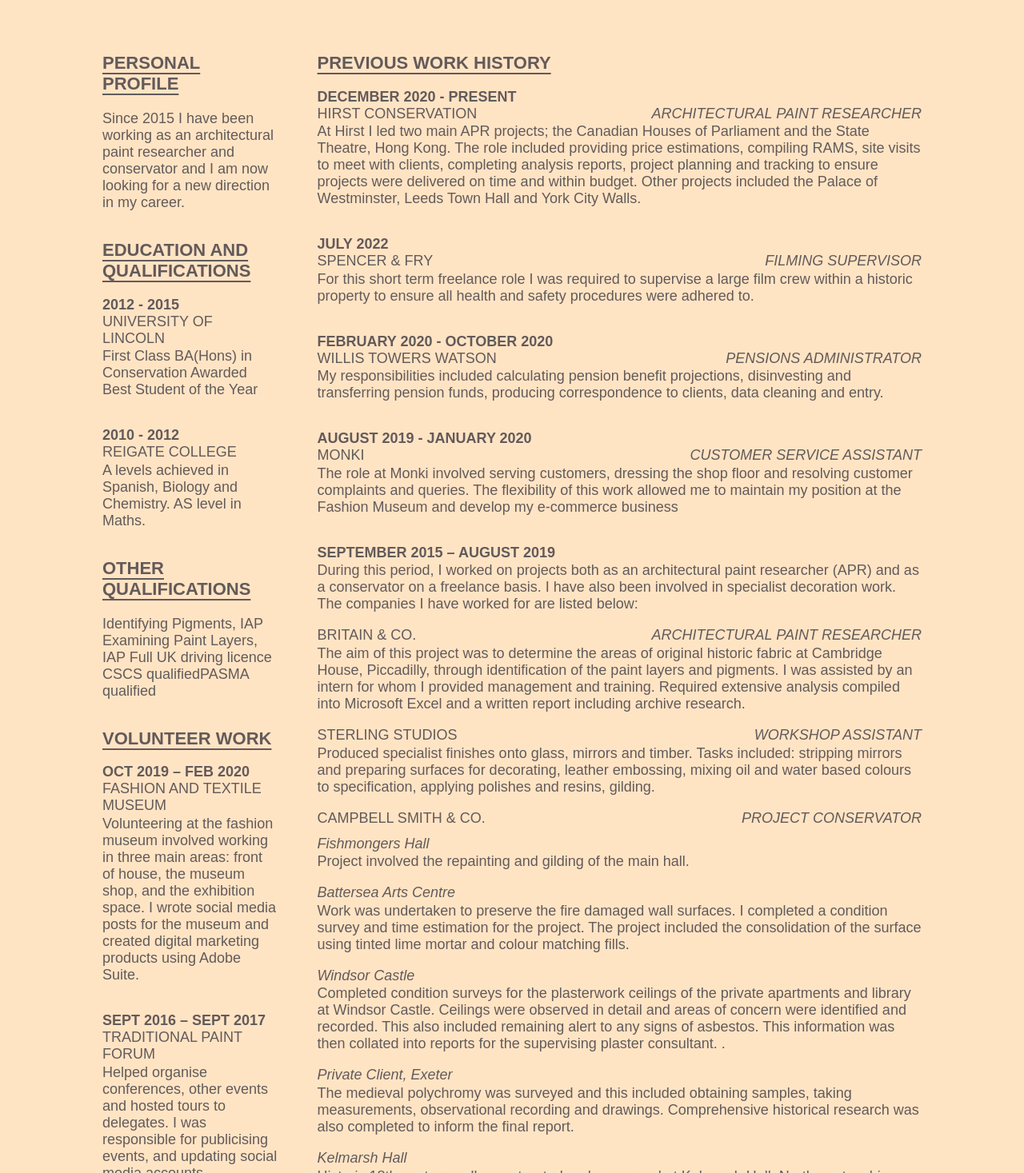
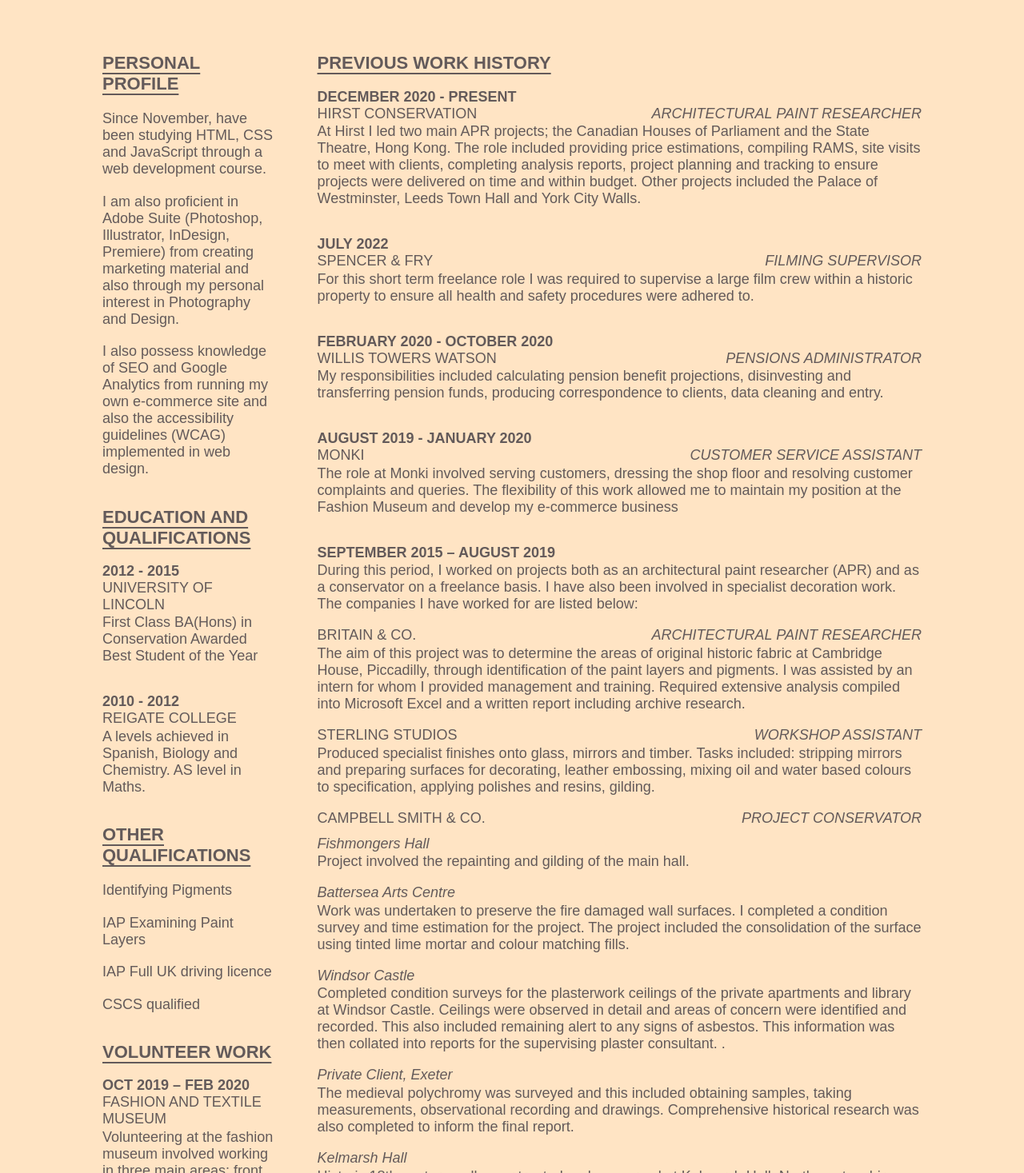
Before and after one commit to atkinsonc/curriculumvitae, a plain HTML site: page index.html in a window 1280 px wide. Shown: the part 360-1827 px from the top of the page at 80% size. Drawn offline with Linux system fonts and the light colour scheme.

Commit message:
Update index.html

```diff
--- a/index.html
+++ b/index.html
@@ -29,7 +29,11 @@
     <div class="div1">
       <h2>PERSONAL PROFILE</h2>
       <div class='underline'></div>
-      <p>Since 2015 I have been working as an architectural paint researcher and conservator and I am now looking for a new direction in my career.</p>
+        <p>Since November, have been studying HTML, CSS and JavaScript through a web development course.</p>
+
+        <p>I am also proficient in Adobe Suite (Photoshop, Illustrator, InDesign, Premiere) from creating marketing material and also through my personal interest in Photography and Design.</p>
+
+        <p>I also possess knowledge of SEO and Google Analytics from running my own e-commerce site and also the accessibility guidelines (WCAG) implemented in web design.</p>
     </div>
 
     <div class="div2">
@@ -47,7 +51,10 @@
     <div class="div3">
       <h2>OTHER QUALIFICATIONS</h2>
       <div class='underline'></div>
-      <p>Identifying Pigments, IAP Examining Paint Layers, IAP Full UK driving licence CSCS qualifiedPASMA qualified</p>
+      <p>Identifying Pigments</p>
+      <p>IAP Examining Paint Layers</p>
+      <p>IAP Full UK driving licence</p>
+      <p>CSCS qualified</p>
     </div>
 
     <div class="div4"><h2>VOLUNTEER WORK</h2>
```
